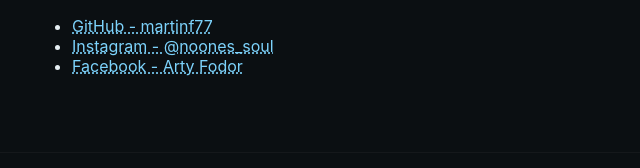
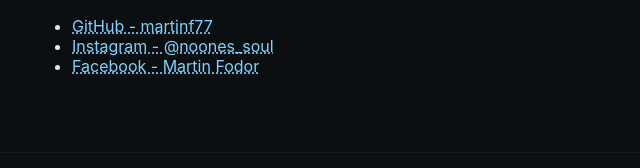
Before and after one commit to martinf77/martinf77.github.io, a plain HTML site: page contact.html in a window 1280 px wide. Shown: the part 399-567 px from the top of the page, 192-832 px from the left. Drawn offline with Linux system fonts and the light colour scheme.

Commit message:
Update Facebook link name from Arty to Martin Fodor

```diff
--- a/contact.html
+++ b/contact.html
@@ -36,7 +36,7 @@
       <ul>
         <li><a href="https://github.com/martinf77" target="_blank" rel="noopener">GitHub - martinf77</a></li>
         <li><a href="https://www.instagram.com/noones_soul/" target="_blank" rel="noopener">Instagram - @noones_soul</a></li>
-        <li><a href="https://www.facebook.com/arty.fodor" target="_blank" rel="noopener">Facebook - Arty Fodor</a></li>
+        <li><a href="https://www.facebook.com/arty.fodor" target="_blank" rel="noopener">Facebook - Martin Fodor</a></li>
       </ul>
     </section>
   </main>
```
